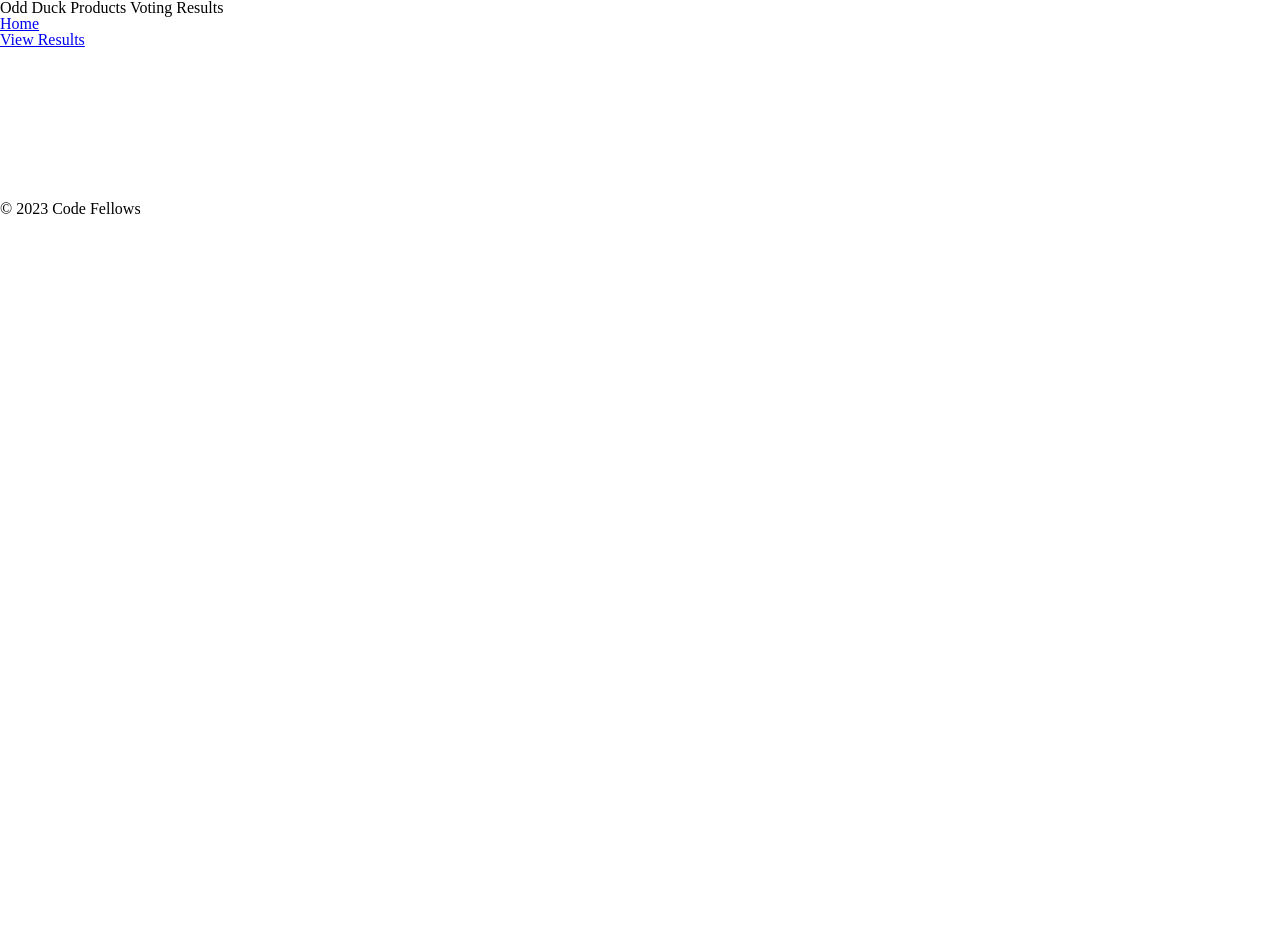
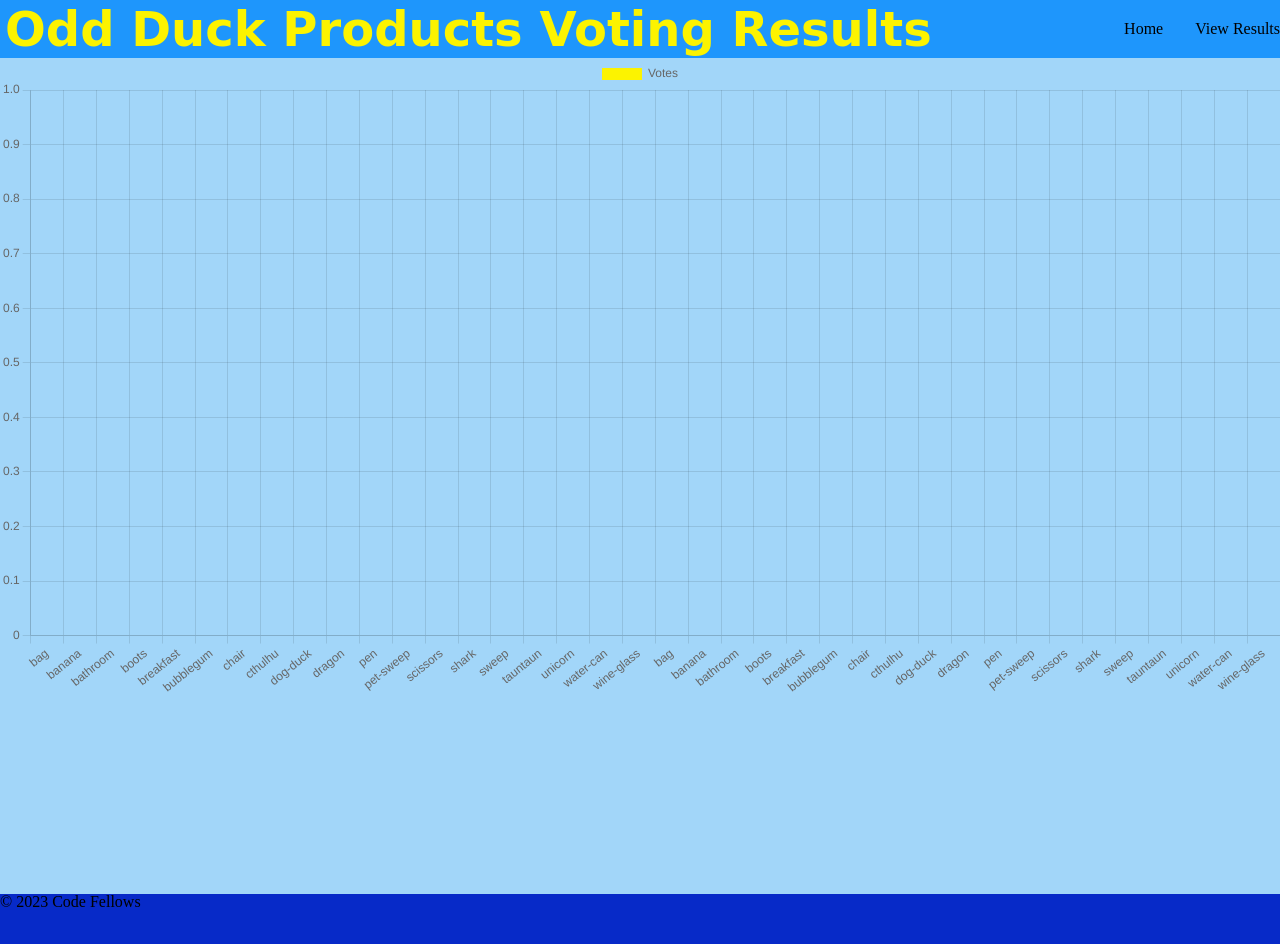
Before and after one commit to Daz2255/lab-14, a plain HTML site: page chart.html in a window 1280 px wide. Before the commit the page ends 800 px from the top, so only its background shows below. Drawn offline with nearby package versions, Linux system fonts and the light colour scheme.

Commit message:
lab complete

```diff
--- a/css/style.css
+++ b/css/style.css
@@ -1 +1,66 @@
 /* TODO: Make it awesome */
+* {
+  box-sizing: border-box;
+}
+
+:root {
+  /* Using CSS Custom properties */
+  --slt: #1e96fc;
+  --lblu: #a2d6f9;
+  --blu: #072ac8;
+  --lol: #e1d4bb;
+  --mainbackgroundcolor: #fcf300;
+}
+
+header {
+  background-color: var(--slt);
+  display: flex;
+  justify-content: space-between;
+  align-items: center;
+}
+main {
+  background-color: var(--lblu);
+  height: 836px;
+}
+footer {
+  background-color: var(--blu);
+  height: 50px;
+}
+h1 {
+  font-family: "Nova Oval", cursive;
+  font-size: 3rem;
+  color: var(--mainbackgroundcolor);
+  font-weight: 700;
+  padding: 5px;
+  margin: 0;
+}
+
+nav ul {
+  display: flex;
+}
+
+nav li {
+  margin-left: 2rem;
+}
+
+li a {
+  text-decoration: none;
+  color: inherit;
+}
+
+img {
+  width: 350px;
+  height: 300px;
+  object-fit: contain;
+  border: solid 5px;
+  border-color: var(--mainbackgroundcolor);
+  border-radius: 12px;
+  margin: 15px;
+  margin-top: 50px;
+  background-color: white;
+}
+
+section {
+  display: flex;
+  justify-content: center;
+}
--- a/js/app.js
+++ b/js/app.js
@@ -1,37 +1,58 @@
-'use strict';
+"use strict";
 
 function AppState() {
   this.allProducts = [];
 }
 
 AppState.prototype.instantiateProducts = function () {
-
-  const productNames = ['bag', 'banana', 'bathroom', 'boots', 'breakfast', 'bubblegum', 'chair', 'cthulhu', 'dog-duck', 'dragon', 'pen', 'pet-sweep', 'scissors', 'shark', 'sweep', 'tauntaun', 'unicorn', 'water-can', 'wine-glass'];
+  const productNames = [
+    "bag",
+    "banana",
+    "bathroom",
+    "boots",
+    "breakfast",
+    "bubblegum",
+    "chair",
+    "cthulhu",
+    "dog-duck",
+    "dragon",
+    "pen",
+    "pet-sweep",
+    "scissors",
+    "shark",
+    "sweep",
+    "tauntaun",
+    "unicorn",
+    "water-can",
+    "wine-glass",
+  ];
 
   for (let i = 0; i < productNames.length; i++) {
-    if (productNames[i] === 'sweep') {
-      this.allProducts.push(new Product(productNames[i], 'png'))
+    if (productNames[i] === "sweep") {
+      this.allProducts.push(new Product(productNames[i], "png"));
     } else {
-      this.allProducts.push(new Product(productNames[i]))
+      this.allProducts.push(new Product(productNames[i]));
     }
   }
-
-}
+};
 
 AppState.prototype.saveToLocalStorage = function () {
-  // TODO: Fill in this instance method to save product data to local storage
-}
+  const savedData = JSON.stringify(this.allProducts);
+  localStorage.setItem("products", savedData);
+};
 
 AppState.prototype.loadItems = function () {
-
-  // TODO: Update this instance method to retrieve data from local storage instead of creating new Products on each page load
+  const savedData = localStorage.getItem("products");
+  if (savedData) {
+    this.allProducts = JSON.parse(savedData);
+  } else {
+    this.instantiateProducts();
+  }
 
   this.instantiateProducts();
+};
 
-}
-
-
-function Product(name, fileExtension = 'jpg') {
+function Product(name, fileExtension = "jpg") {
   this.name = name;
   this.source = `assets/${name}.${fileExtension}`;
   this.timesClicked = 0;
--- a/js/chart.js
+++ b/js/chart.js
@@ -1,6 +1,6 @@
-'use strict';
+"use strict";
 
-let canvasElem = document.getElementById('chart')
+let canvasElem = document.getElementById("chart");
 
 /* TODO:
  * - Instantiate a new AppState
@@ -11,6 +11,32 @@ let canvasElem = document.getElementById('chart')
  *
  */
 function renderChart() {
+  // Instantiate a new AppState
+  const appState = new AppState();
+
+  // Use the loadItems method to load vote data from localStorage
+  appState.loadItems();
+
+  // Create a data object for chart.js using the allProducts array
+  const chartData = {
+    labels: appState.allProducts.map((product) => product.name),
+    datasets: [
+      {
+        label: "Votes",
+        data: appState.allProducts.map((product) => product.timesClicked),
+        backgroundColor: "#fcf300",
+      },
+    ],
+  };
+
+  // Combine the data object with configuration information for chart.js
+  const chartConfig = {
+    type: "bar",
+    data: chartData,
+  };
+
+  // Call chart.js with the configuration and the canvasElem
+  new Chart(canvasElem, chartConfig);
 }
 
 renderChart();
```
Also changed, not shown: index.html (+14 -9 lines), js/voting.js (+9 -12 lines).
